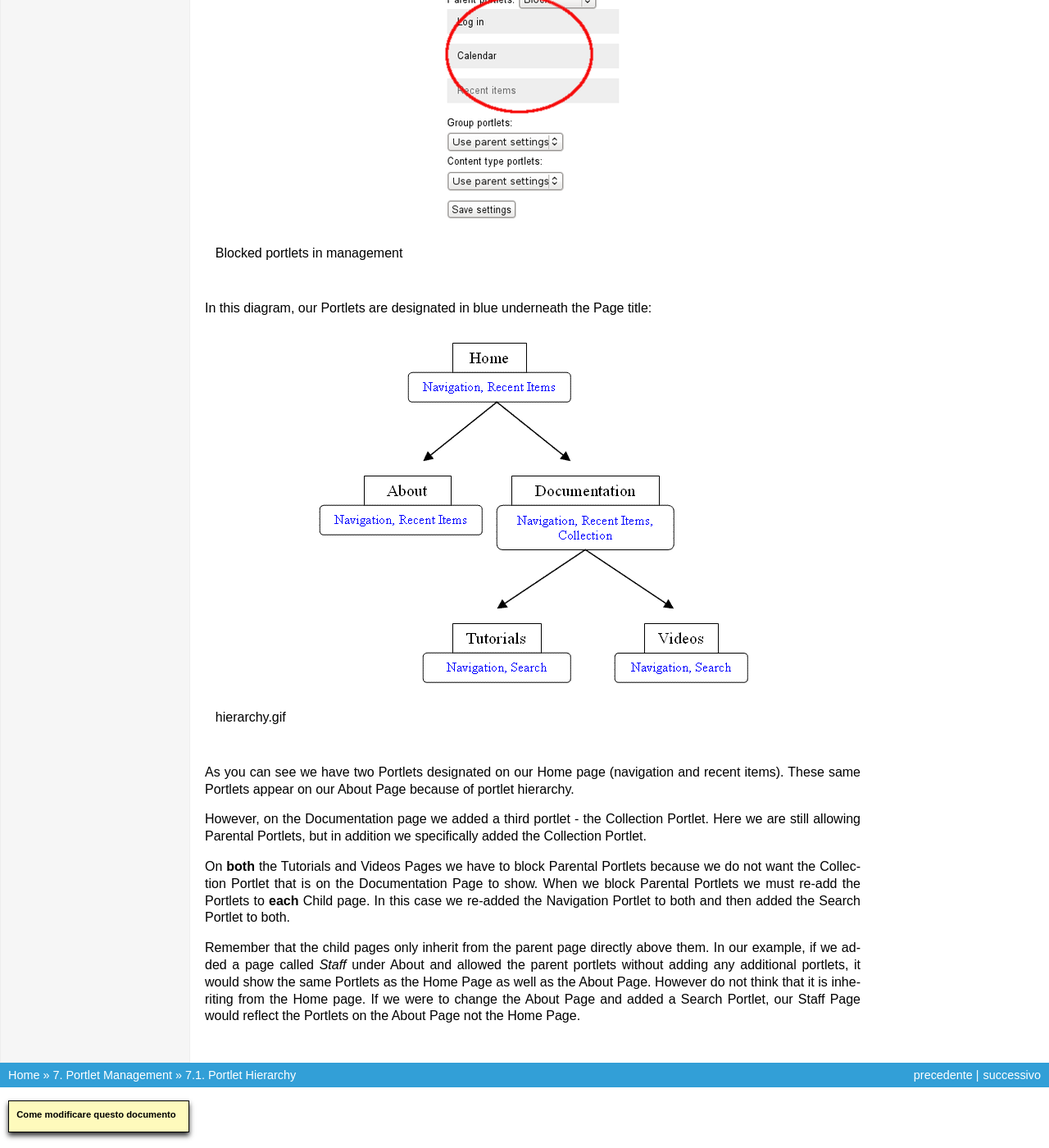
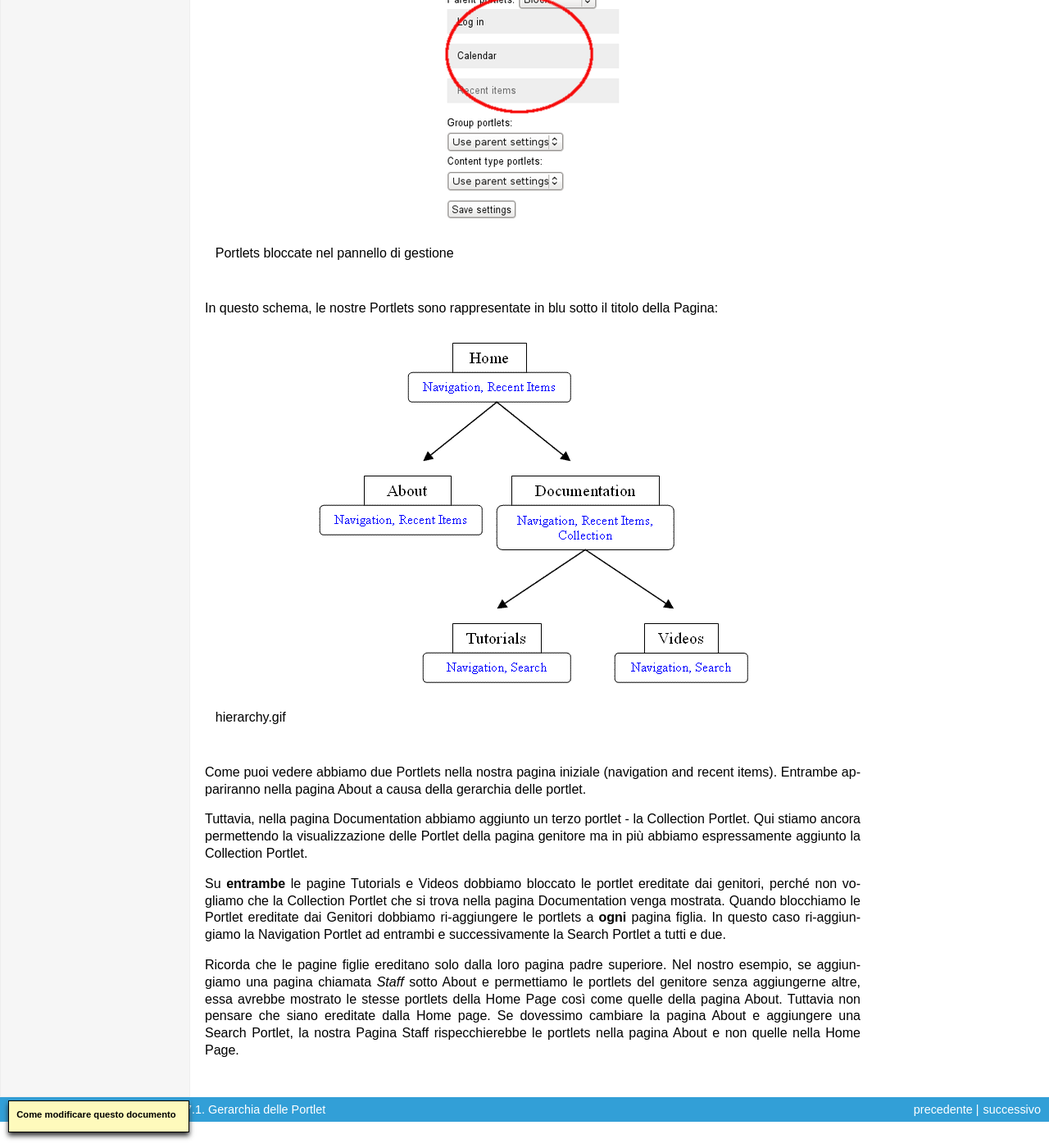
Before and after one commit to plone-it/collective.italiandocumentation, a Sphinx documentation site: the page built from source/portlet-management/portlet-hierarchy.rst, in a window 1280 px wide and 1400 px high, scrolled down 463 px. Shown: the whole window at 82% size. Built offline with Sphinx 7.4.7, drawn with Linux system fonts in a browser that asks for light colours; some of the changed text lies outside the part shown.

Commit message:
fine traduzione

```diff
--- a/source/portlet-management/portlet-hierarchy.rst
+++ b/source/portlet-management/portlet-hierarchy.rst
@@ -1,31 +1,32 @@
-Portlet Hierarchy
-======================
+Gerarchia delle Portlet
+=======================
 
-Portlets use a basic hierarchy approach which determines how and why
-they appear on each section of your site.
+Le Portlet utilizzano un approccio gerarchico che determina come e
+se devono apparire in ogni sezione del sito.
 
-Portlets use a basic hierarchical approach. By default, the portlets
-that you assign at the root (homepage) of the site will propogate down
-to all the subsections of the site. If you want a different set of
-portlets or order of portlets for a particular sub-section, you must use
-the **Block/unblock portlets** controls, to "block" the parent portlets.
-When you block Portlets, you must explicitly add all the Portlets that
-you wish to see on the child page.
+Le Portlet utilizzano un approccio basato sulla gerarchia. Per
+impostazione predefinita, le portlets che assegni alla radice (home page)
+del sito si propagano verso tutte le sottosezioni dello stesso. Se desideri
+un diverso insieme di portlets o un ordinamento differente per una
+particolare sotto-sezione, dovrai utilizzare il controllo **Blocca/sblocca
+portlets** per "bloccare" le portlets ereditate dalla pagina superiore.
+Quando blocchi le Portlets, è necessario aggiungere esplicitamente tutte
+quelle che desideri vedere sulla pagina figlia.
 
-The portlet management screen has been updated in Plone 4 to show all
-portlets, including portlets that are blocked. Users can now see what's
-being blocked and what's being inherited. When a portlet is blocked, you
-will notice a subtle change in color on on the portlet management
-screen:
+La schermata di gestione delle portlets è stato aggiornato in Plone 4 per
+mostrare tutte le portlets incluso quelle bloccate. Gli utenti ora possono
+vedere ciò che è stato bloccato e ciò che è stato ereditato. Quando una portlet
+è bloccata, si noterà un sottile cambiamento di colore nella schermata di
+gestione portlet:
 
 .. figure:: ../_static/blocked_portlets.png
    :align: center
    :alt: Blocked portlets in management
 
-   Blocked portlets in management
+   Portlets bloccate nel pannello di gestione
 
-In this diagram, our Portlets are designated in blue underneath the Page
-title:
+In questo schema, le nostre Portlets sono rappresentate in blu sotto il
+titolo della Pagina:
 
 .. figure:: ../_static/hierarchy.gif
    :align: center
@@ -33,25 +34,26 @@ title:
 
    hierarchy.gif
 
-As you can see we have two Portlets designated on our Home page
-(navigation and recent items). These same Portlets appear on our About
-Page because of portlet hierarchy.
+Come puoi vedere abbiamo due Portlets nella nostra pagina iniziale
+(navigation and recent items). Entrambe appariranno nella pagina About
+a causa della gerarchia delle portlet.
 
-However, on the Documentation page we added a third portlet - the
-Collection Portlet. Here we are still allowing Parental Portlets, but in
-addition we specifically added the Collection Portlet.
+Tuttavia, nella pagina Documentation abbiamo aggiunto un terzo portlet - la
+Collection Portlet. Qui stiamo ancora permettendo la visualizzazione delle
+Portlet della pagina genitore ma in più abbiamo espressamente aggiunto la
+Collection Portlet.
 
-On **both** the Tutorials and Videos Pages we have to block Parental
-Portlets because we do not want the Collection Portlet that is on the
-Documentation Page to show. When we block Parental Portlets we must
-re-add the Portlets to **each** Child page. In this case we re-added the
-Navigation Portlet to both and then added the Search Portlet to both.
+Su **entrambe** le pagine Tutorials e Videos dobbiamo bloccato le portlet
+ereditate dai genitori, perché non vogliamo che la Collection Portlet che
+si trova nella pagina Documentation venga mostrata. Quando blocchiamo le
+Portlet ereditate dai Genitori dobbiamo ri-aggiungere le portlets a **ogni**
+pagina figlia. In questo caso ri-aggiungiamo la Navigation Portlet ad entrambi
+e successivamente la Search Portlet a tutti e due.
 
-Remember that the child pages only inherit from the parent page directly
-above them. In our example, if we added a page called *Staff* under
-About and allowed the parent portlets without adding any additional
-portlets, it would show the same Portlets as the Home Page as well as
-the About Page. However do not think that it is inheriting from the Home
-page. If we were to change the About Page and added a Search Portlet,
-our Staff Page would reflect the Portlets on the About Page not the Home
-Page.
+Ricorda che le pagine figlie ereditano solo dalla loro pagina padre superiore.
+Nel nostro esempio, se aggiungiamo una pagina chiamata *Staff* sotto About e
+permettiamo le portlets del genitore senza aggiungerne altre, essa avrebbe
+mostrato le stesse portlets della Home Page così come quelle della pagina About.
+Tuttavia non pensare che siano ereditate dalla Home page. Se dovessimo cambiare
+la pagina About e aggiungere una Search Portlet, la nostra Pagina Staff
+rispecchierebbe le portlets nella pagina About e non quelle nella Home Page.
```
